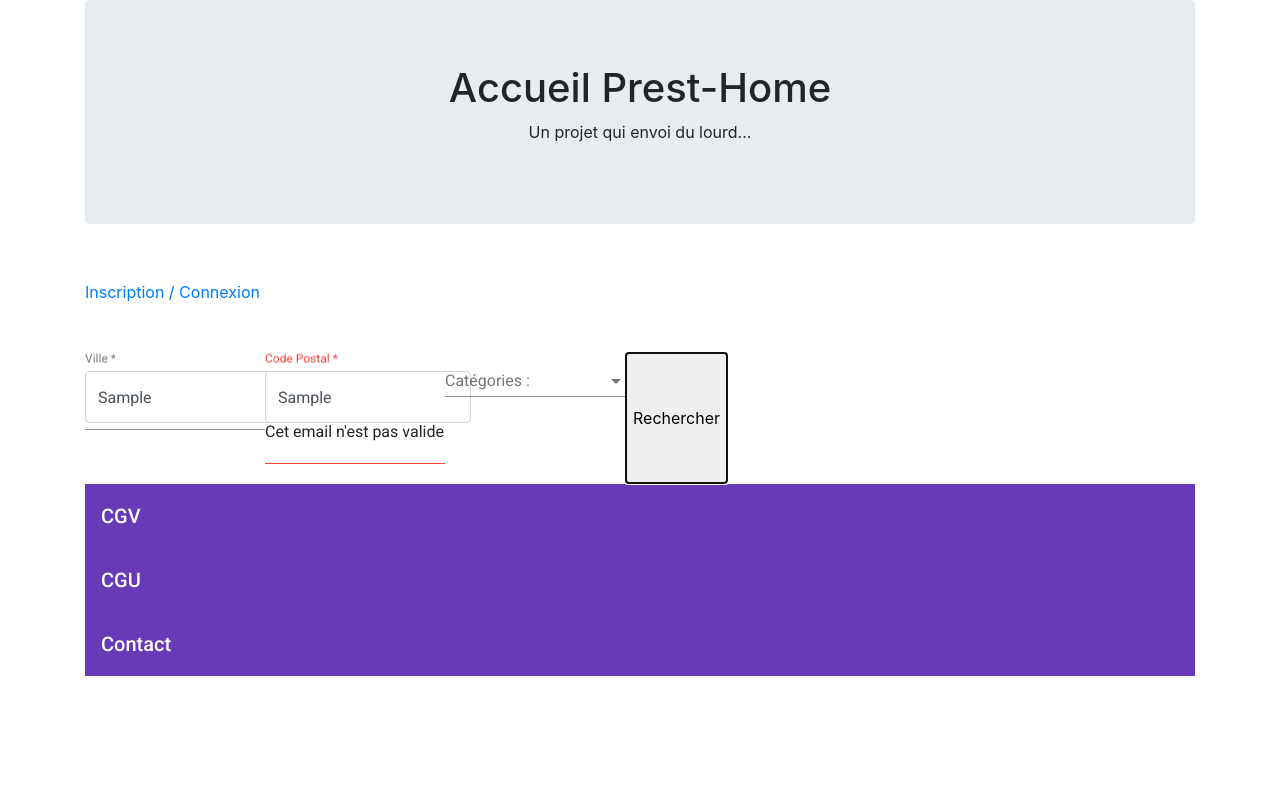
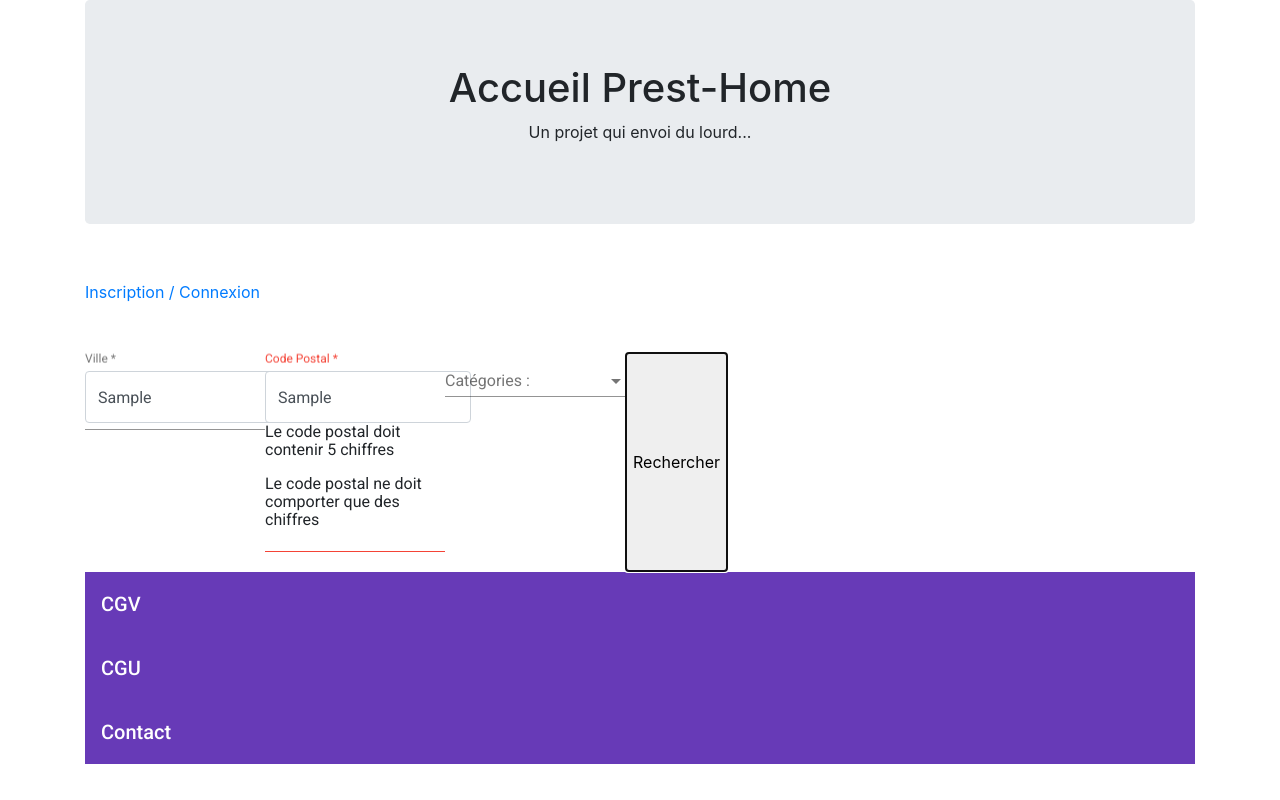
Before and after one commit to liliwanadoo/prestHome, an Angular app: page / in a window 1280 px wide. Both pictures are taken after typing "Sample", "Sample" into the empty fields and a click on the button "Rechercher". Built offline with nearby package versions, Linux system fonts and the light colour scheme.

Commit message:
accueil component maj

```diff
--- a/src/app/pages/accueil/accueil.component.html
+++ b/src/app/pages/accueil/accueil.component.html
@@ -27,9 +27,6 @@
             <p *ngIf = "ville.errors.required">
               La ville est requise
             </p>
-            <p *ngIf = "ville.errors.pattern">
-              Cette ville n'est pas valide
-            </p>
         </div>
     </mat-form-field>
 
@@ -37,34 +34,24 @@
       <input matInput type="text" placeholder="Code Postal" class="form-control" id="cp" formControlName="cp" required>
       <div id="error" class="errorPlaceHolder" *ngIf ="cp.errors && cp.touched">
             <p *ngIf = "cp.errors.required">
-              L'email est requis
+              Le code postal est requis
             </p>
             <p *ngIf = "cp.errors.minlength">
-              Cet email n'est pas valide
+              Le code postal doit contenir 5 chiffres
             </p>
             <p *ngIf = "cp.errors.maxlength">
-              Cet email n'est pas valide
+              Le code postal doit contenir 5 chiffres
+            </p>
+            <p *ngIf = "cp.errors.pattern">
+              Le code postal ne doit comporter que des chiffres
             </p>
         </div>
     </mat-form-field>
 
     <mat-form-field>
       <mat-select placeholder="Catégories :" id="categorie">
-        <mat-option value="animalSitting">Animal-Sitting</mat-option>
-        <mat-option value="animation">Animation</mat-option>
-        <mat-option value="babySitting">Baby-Sitting</mat-option>
-        <mat-option value="carreleur">Carreleur</mat-option>
-        <mat-option value="cours particulier">Cours particulier</mat-option>
-        <mat-option value="cuisine">Cuisine</mat-option>
-        <mat-option value="decorationDesignInt">Décoration / Design d'intérieur</mat-option>
-        <mat-option value="electricite">Electricité</mat-option>
-        <mat-option value="gardiennage">Gardiennage</mat-option>
-        <mat-option value="informatique">Informatique</mat-option>
-        <mat-option value="jardinerie">Jardinerie</mat-option>
-        <mat-option value="mecaniqueAuto">Mécanique auto</mat-option>
-        <mat-option value="mecaniqueCyclo">Mécanique cyclo</mat-option>
-        <mat-option value="menageNettoyage">Ménage / Nettoyage</mat-option>
-        <mat-option value="plomberie">Plomberie</mat-option>
+        <mat-option value="catlist">CatListHere</mat-option>
+
       </mat-select>
     </mat-form-field>
     <button>Rechercher</button>
--- a/src/app/pages/accueil/accueil.component.ts
+++ b/src/app/pages/accueil/accueil.component.ts
@@ -31,13 +31,13 @@ export class AccueilComponent implements OnInit {
     this.searchForm = this.sf.group({
       ville: [
         '',
-        [Validators.required,
-        Validators.pattern('^([a-zA-Z\u0080-\u024F]+(?:. |-| |\'))*[a-zA-Z\u0080-\u024F]*$')]
+        Validators.required
       ],
       cp: [
         '',
         [Validators.minLength(5),
         Validators.maxLength(5),
+        Validators.pattern('[0-9]{5}'),
         Validators.required]
       ]
     });
```
